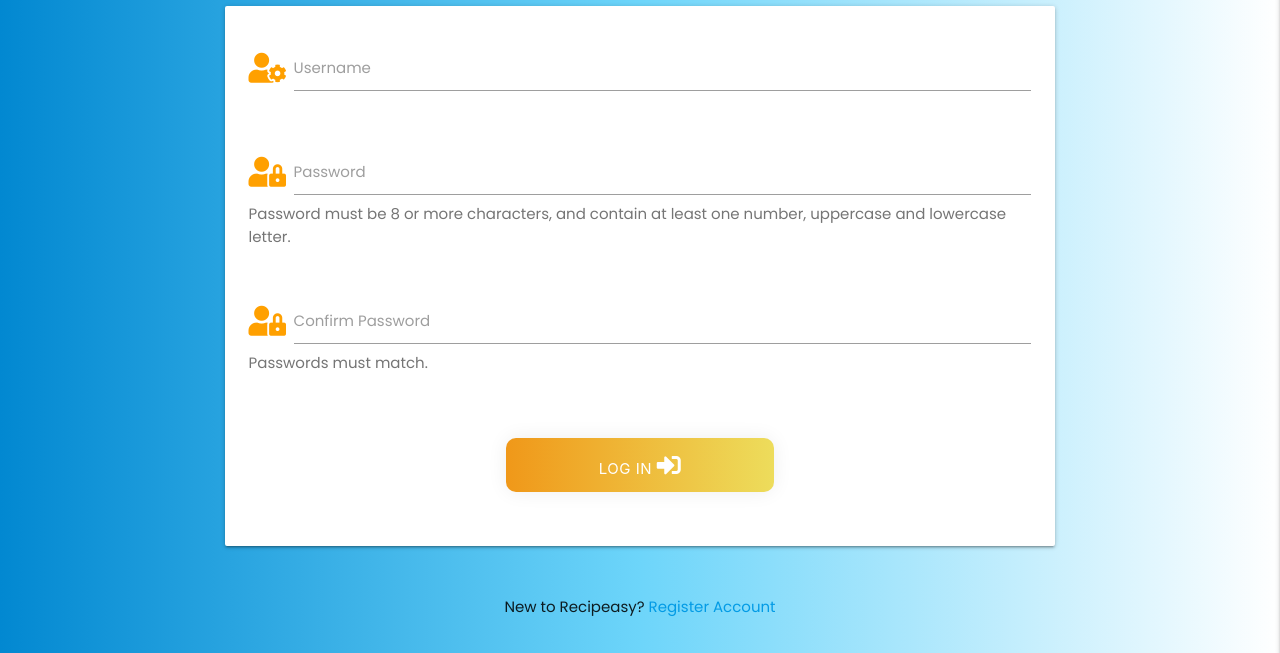
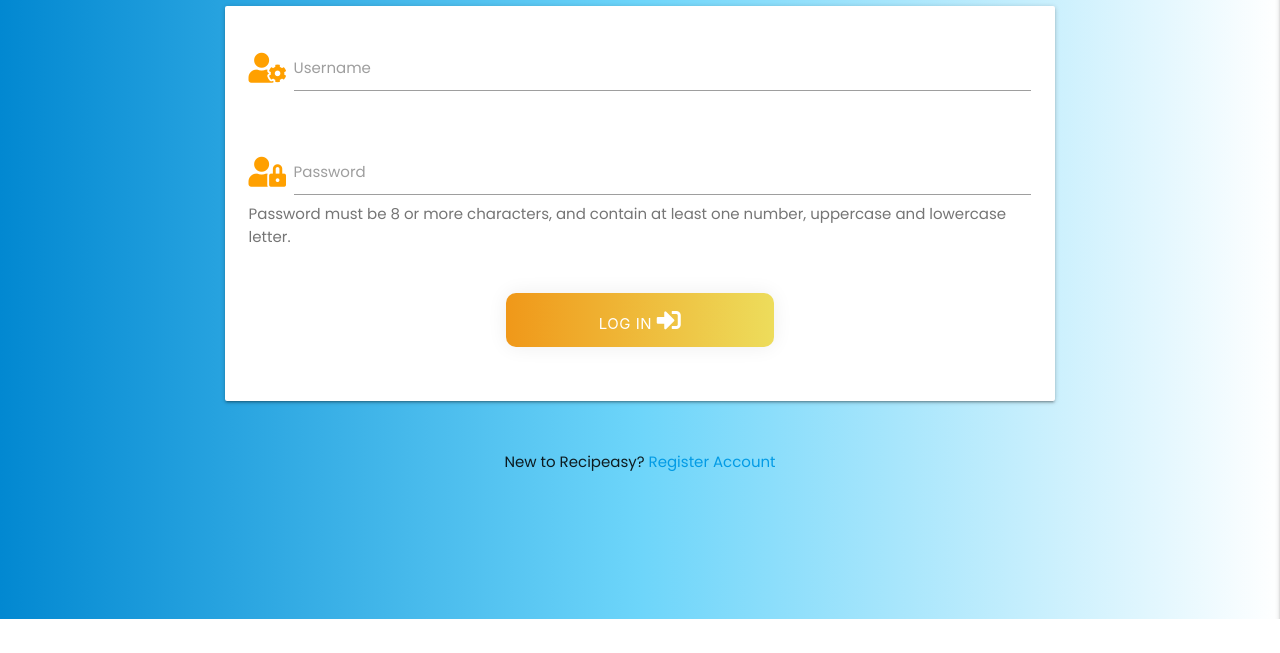
Before and after one commit to Damhanlk/recipeasy-ms3, a Flask app: page /login in a window 1280 px wide. Shown: the part 181-834 px from the top of the page. After the commit the page ends 800 px from the top, so only its background shows below. Run offline with Flask 2, Linux system fonts and the light colour scheme; some libraries are stand-ins or nearby versions.

Commit message:
Remove password confimation from login page for better UX

```diff
--- a/templates/login.html
+++ b/templates/login.html
@@ -24,21 +24,10 @@
                       <span class="center-align grey-text text-darken-1">Password must be 8 or more characters, and contain at least one number, uppercase and lowercase letter.</span>
                     </div>
                   </div>
-                  <!-- Password confirmation field -->
-                  <div class="row">
-                    <div class="input-field col s12">
-                        <i class="fas fa-user-lock prefix amber-text text-darken-2"></i>
-                            <input id="password-confirm" name="password-confirm" type="password" minlength="8" maxlength="20"
-                                pattern="(?=.*\d)(?=.*[a-z])(?=.*[A-Z]).{8,}" required>
-                            <label for="password-confirm">Confirm Password</label>
-                            <span class="center-align grey-text text-darken-1">Passwords must match.</span>
-                            <span class="helper-text" data-success="Passwords Match" data-error="Passwords do not match"></span>
-                    </div>
-                </div>
 
                     <!-- Log In Button -->
                      <div class="row">
-                        <button type="submit" class="col s4 offset-s4 btn-large text-shadow register-button">
+                        <button type="submit" class="col s4 offset-s4 btn-large text-shadow register-button waves-effect waves-light">
                               Log In <i class="fas fa-sign-in-alt"></i>
                         </button>
                      </div>
```
